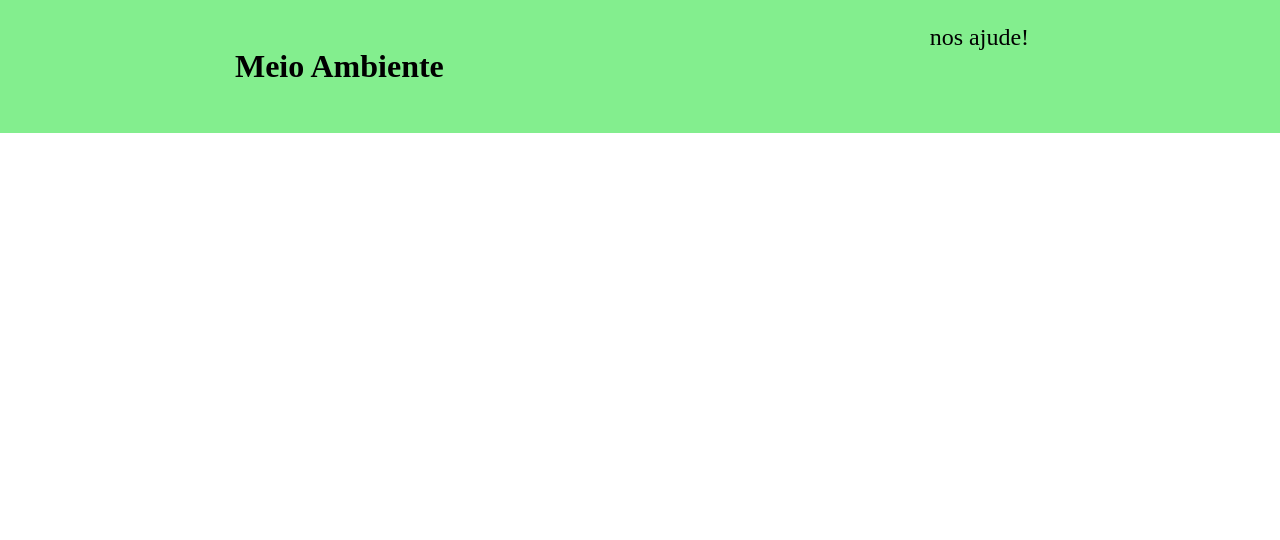
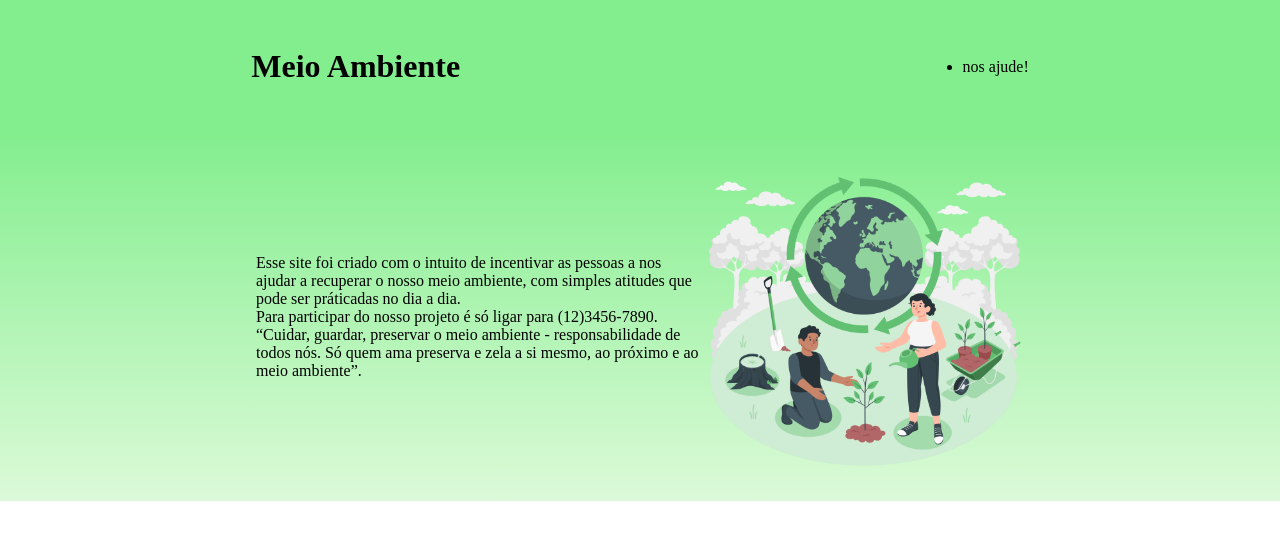
Before and after one commit to kemilygodoi/turma-do-segundo-ano, a plain HTML site: page index.html in a window 1280 px wide. Drawn offline with Linux system fonts and the light colour scheme.

Commit message:
20 de março

```diff
--- a/index.html
+++ b/index.html
@@ -14,5 +14,13 @@
         <li class="cabecalho-imagem-item">nos ajude!</li>
     </ul>
     </header>
+    <section class="escola">
+        <div class="escola-div-conteudo">
+            <p class="escola-texto-um">Esse site foi criado com o intuito de incentivar as pessoas a nos ajudar a recuperar o nosso meio ambiente, com simples atitudes que pode ser práticadas no dia a dia.    </p>
+            <p class="escola-texto-dois">Para participar do nosso projeto é só ligar para (12)3456-7890.</p>
+            <p class="escola-texto-três">“Cuidar, guardar, preservar o meio ambiente - responsabilidade de todos nós. Só quem ama preserva e zela a si mesmo, ao próximo e ao meio ambiente”.</p>
+        </div>
+    <img class="escola-imagem" src="Reforestation-amico.png" alt="pessoa regando.">
+    </section>
 </body>
 </html>
--- a/style.css
+++ b/style.css
@@ -7,12 +7,28 @@
     color: #000000;
     display:flex;
     justify-content: space-around;
-    align-items: space-around;
+    align-items: center;
     padding: 24px 0;
 }
 
-.cabecalho-imagem-item{
+.cabecalho-lista-item{
     display:inline-block;
     margin: 0 16px;
     font-size: 24px;
 }
+
+.escola-imagem{
+    width: 25%;
+}
+
+.escola{
+    background-image: linear-gradient(#83EE8E,#DCFAD8);
+    display: flex;
+    justify-content: center;
+    align-items: center;
+    padding: 24px 0;
+}
+
+.escola-div-conteudo{
+    width: 35%;
+}
```
Also changed, not shown: Reforestation-amico.png (added).
